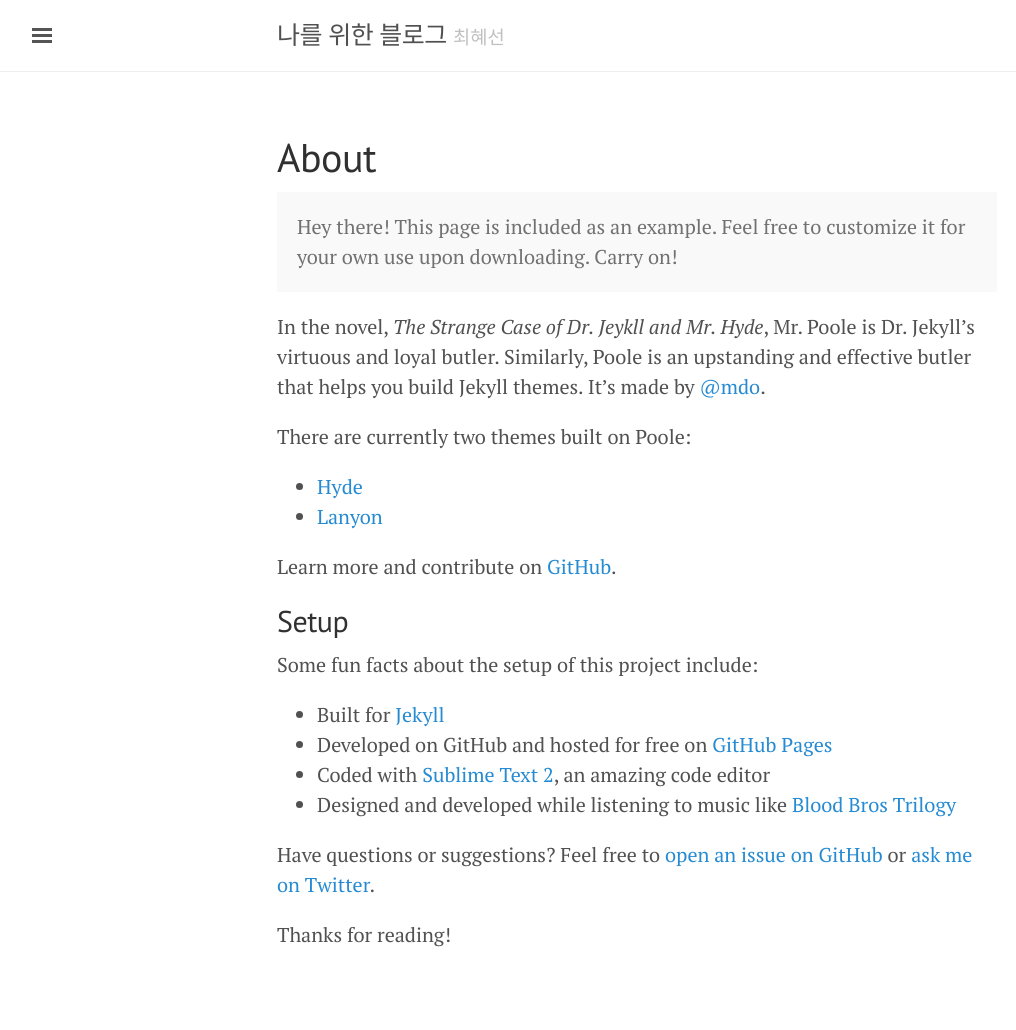
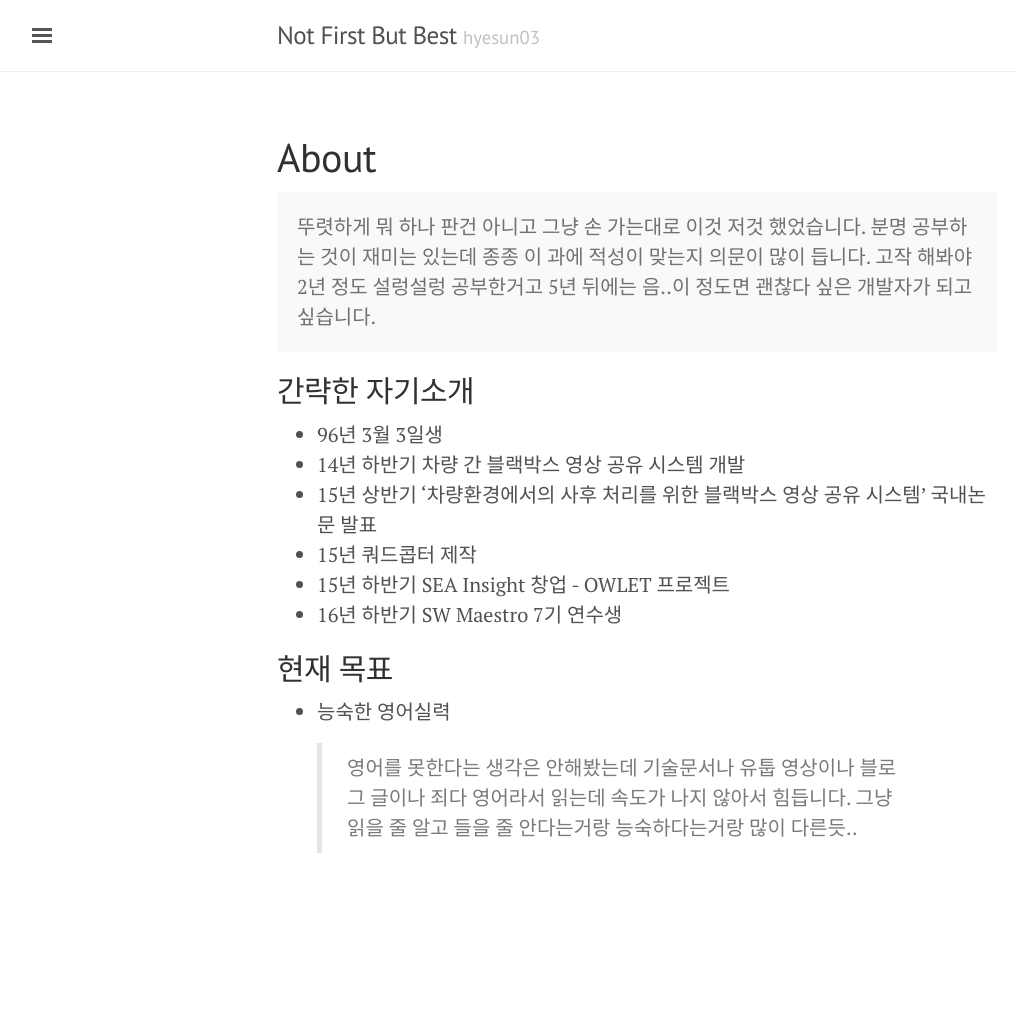
Before and after one commit to hyesun03/hyesun03.github.io, a Jekyll site: the page built from about.md, in a window 1280 px wide. Shown: the whole page, without its empty margins (3-1019 px from the left). Built offline with Jekyll 4.4.1, drawn with Linux system fonts in a browser that asks for light colours; after the commit the page ends 933 px from its top, so only the background shows below that.

Commit message:
자기소개 추가

```diff
--- a/_config.yml
+++ b/_config.yml
@@ -7,10 +7,10 @@ relative_permalinks: false
 gems: [jekyll-paginate]
 
 # Setup
-title:               나를 위한 블로그
-tagline:             '최혜선'
-description:         'A reserved <a href="http://jekyllrb.com" target="_blank">Jekyll</a> theme that places the utmost gravity on content with a hidden drawer. Made by <a href="https://twitter.com/mdo" target="_blank">@mdo</a>.'
-url:                 http://lanyon.getpoole.com
+title:               Not First But Best
+tagline:             'hyesun03'
+description:         '운영하는듯 아닌듯한 과거 블로그 --> <a href="http://pigfig.tistory.com/">티스토리</a>, <a href="https://www.facebook.com/profile.php?id=100006834377767">페이스북</a>'
+url:                 https://hyesun03.github.io/
 baseurl:             ''
 paginate:            5
 
--- a/about.md
+++ b/about.md
@@ -4,27 +4,21 @@ title: About
 ---
 
 <p class="message">
-  Hey there! This page is included as an example. Feel free to customize it for your own use upon downloading. Carry on!
+  뚜렷하게 뭐 하나 판건 아니고 그냥 손 가는대로 이것 저것 했었습니다.
+  분명 공부하는 것이 재미는 있는데 종종 이 과에 적성이 맞는지 의문이 많이 듭니다.
+  고작 해봐야 2년 정도 설렁설렁 공부한거고 5년 뒤에는 음..이 정도면 괜찮다 싶은 개발자가 되고싶습니다.
 </p>
 
-In the novel, *The Strange Case of Dr. Jeykll and Mr. Hyde*, Mr. Poole is Dr. Jekyll's virtuous and loyal butler. Similarly, Poole is an upstanding and effective butler that helps you build Jekyll themes. It's made by [@mdo](https://twitter.com/mdo).
+## 간략한 자기소개
 
-There are currently two themes built on Poole:
+* 96년 3월 3일생
+* 14년 하반기 차량 간 블랙박스 영상 공유 시스템 개발
+* 15년 상반기 '차량환경에서의 사후 처리를 위한 블랙박스 영상 공유 시스템’ 국내논문 발표
+* 15년 쿼드콥터 제작
+* 15년 하반기 SEA Insight 창업 - OWLET 프로젝트
+* 16년 하반기 SW Maestro 7기 연수생
 
-* [Hyde](http://hyde.getpoole.com)
-* [Lanyon](http://lanyon.getpoole.com)
-
-Learn more and contribute on [GitHub](https://github.com/poole).
-
-## Setup
-
-Some fun facts about the setup of this project include:
-
-* Built for [Jekyll](http://jekyllrb.com)
-* Developed on GitHub and hosted for free on [GitHub Pages](https://pages.github.com)
-* Coded with [Sublime Text 2](http://sublimetext.com), an amazing code editor
-* Designed and developed while listening to music like [Blood Bros Trilogy](https://soundcloud.com/maddecent/sets/blood-bros-series)
-
-Have questions or suggestions? Feel free to [open an issue on GitHub](https://github.com/poole/issues/new) or [ask me on Twitter](https://twitter.com/mdo).
-
-Thanks for reading!
+## 현재 목표
+* 능숙한 영어실력
+> 영어를 못한다는 생각은 안해봤는데 기술문서나 유툽 영상이나 블로그 글이나 죄다 영어라서 읽는데 속도가 나지 않아서 힘듭니다.
+그냥 읽을 줄 알고 들을 줄 안다는거랑 능숙하다는거랑 많이 다른듯..
```
Also changed, not shown: 2 other files.
